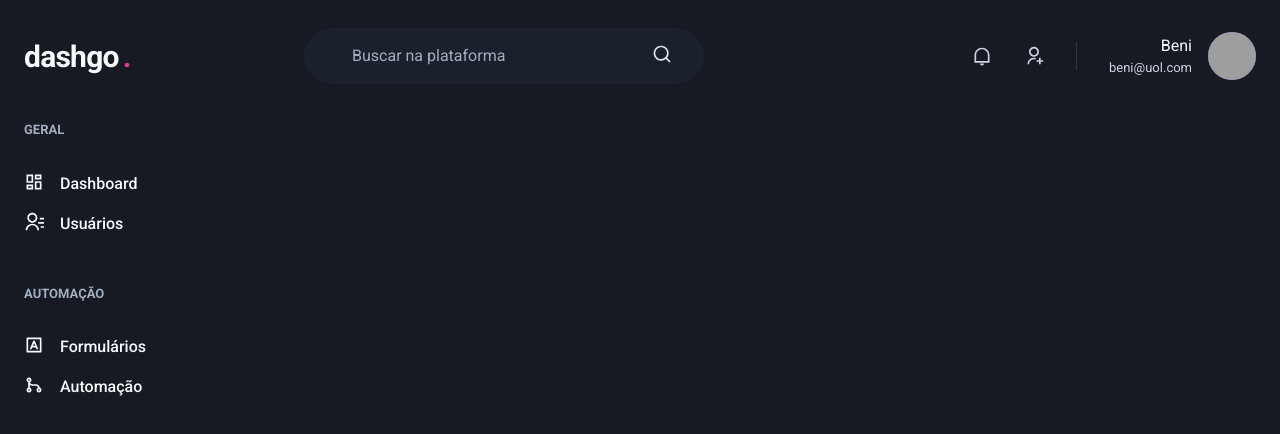
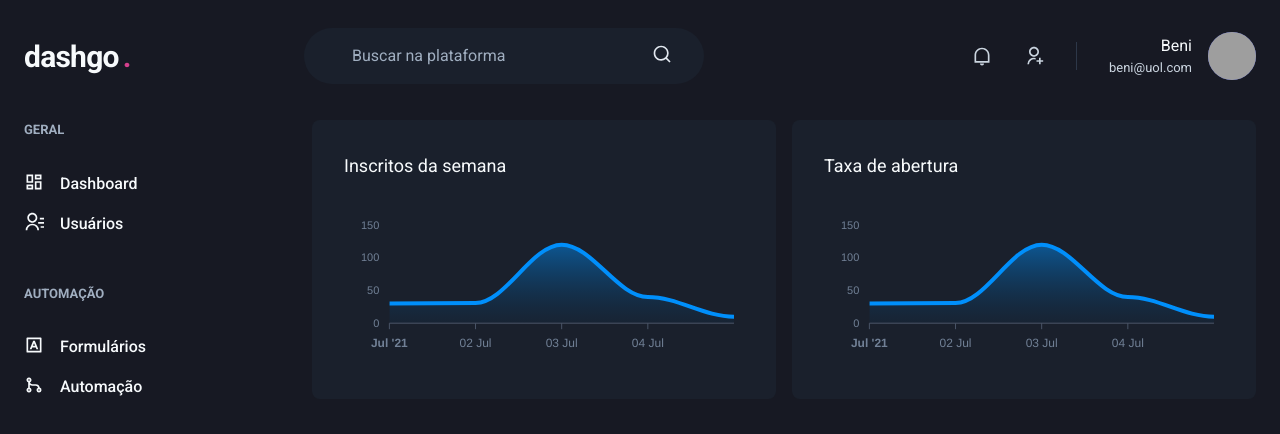
Before and after one commit to beniciodaniel/dashgo, a Next.js app: page /dashboard in a window 1280 px wide. Shown: the top 434 px of the page. Built offline with nearby package versions, Linux system fonts and the light colour scheme; grey boxes are pictures that could not be loaded.

Commit message:
added apexcharts react-apexcharts to use in Dashboard

```diff
--- a/package.json
+++ b/package.json
@@ -13,9 +13,11 @@
     "@chakra-ui/react": "^1.6.4",
     "@emotion/react": "^11.4.0",
     "@emotion/styled": "^11.3.0",
+    "apexcharts": "^3.27.1",
     "framer-motion": "^4.1.17",
     "next": "11.0.1",
     "react": "17.0.2",
+    "react-apexcharts": "^1.3.9",
     "react-dom": "17.0.2",
     "react-icons": "^4.2.0"
   },
--- a/src/pages/dashboard.tsx
+++ b/src/pages/dashboard.tsx
@@ -1,7 +1,64 @@
 import React from 'react';
-import { Flex } from '@chakra-ui/react';
+import dynamic from 'next/dynamic'
+import { Box, Flex, SimpleGrid, Text, theme } from '@chakra-ui/react';
 import { Header } from '../components/Header';
 import { Sidebar } from '../components/Sidebar';
+import { ApexOptions } from 'apexcharts';
+
+const Chart = dynamic(() => import('react-apexcharts'), {
+  ssr: false
+})
+
+const series = [{
+  name: 'serie1',
+  data: [30, 31, 120, 40, 10]
+}]
+
+const options: ApexOptions = {
+  chart: {
+    toolbar: {
+      show: false
+    },
+    zoom: {
+      enabled: false
+    },
+    foreColor: theme.colors.gray[500]
+  },
+  grid: {
+    show: false
+  },
+  dataLabels: {
+    enabled: false
+  },
+  tooltip: {
+    enabled: false
+  },
+  xaxis: {
+    type: 'datetime',
+    axisBorder: {
+      color: theme.colors.gray[600],
+    },
+    axisTicks: {
+      color: theme.colors.gray[600],
+    },
+    categories: [
+      '2021-07-01T00:00:00.000Z',
+      '2021-07-02T00:00:00.000Z',
+      '2021-07-03T00:00:00.000Z',
+      '2021-07-04T00:00:00.000Z',
+      '2021-07-05T00:00:00.000Z'
+    ]
+  },
+  fill: {
+    opacity: 0.3,
+    type: 'gradient',
+    gradient: {
+      shade: 'dark',
+      opacityFrom: 0.7,
+      opacityTo: 0.3
+    }
+  }
+}
 
 export default function Dashboard() {
   return (
@@ -9,6 +66,28 @@
       <Header />
       <Flex w="100%" maxWidth={1480} my="6" mx="auto" px="6">
         <Sidebar />
+
+        <SimpleGrid flex="1" gap="4" minChildWidth="320px" align="flex-start">
+          <Box
+            p="8"
+            bg="gray.800"
+            borderRadius={8}
+            pb="4"
+          >
+            <Text fontSize="lg" mb="4">Inscritos da semana</Text>
+            <Chart type="area" height={160} options={options} series={series} />
+          </Box>
+          <Box
+            p="8"
+            bg="gray.800"
+            borderRadius={8}
+            pb="4"
+          >
+            <Text fontSize="lg" mb="4">Taxa de abertura</Text>
+            <Chart type="area" height={160} options={options} series={series} />
+          </Box>
+
+        </SimpleGrid>
       </Flex>
     </Flex>
   );
```
Also changed, not shown: 1 other file (tests, documents, lock files or other folders).
